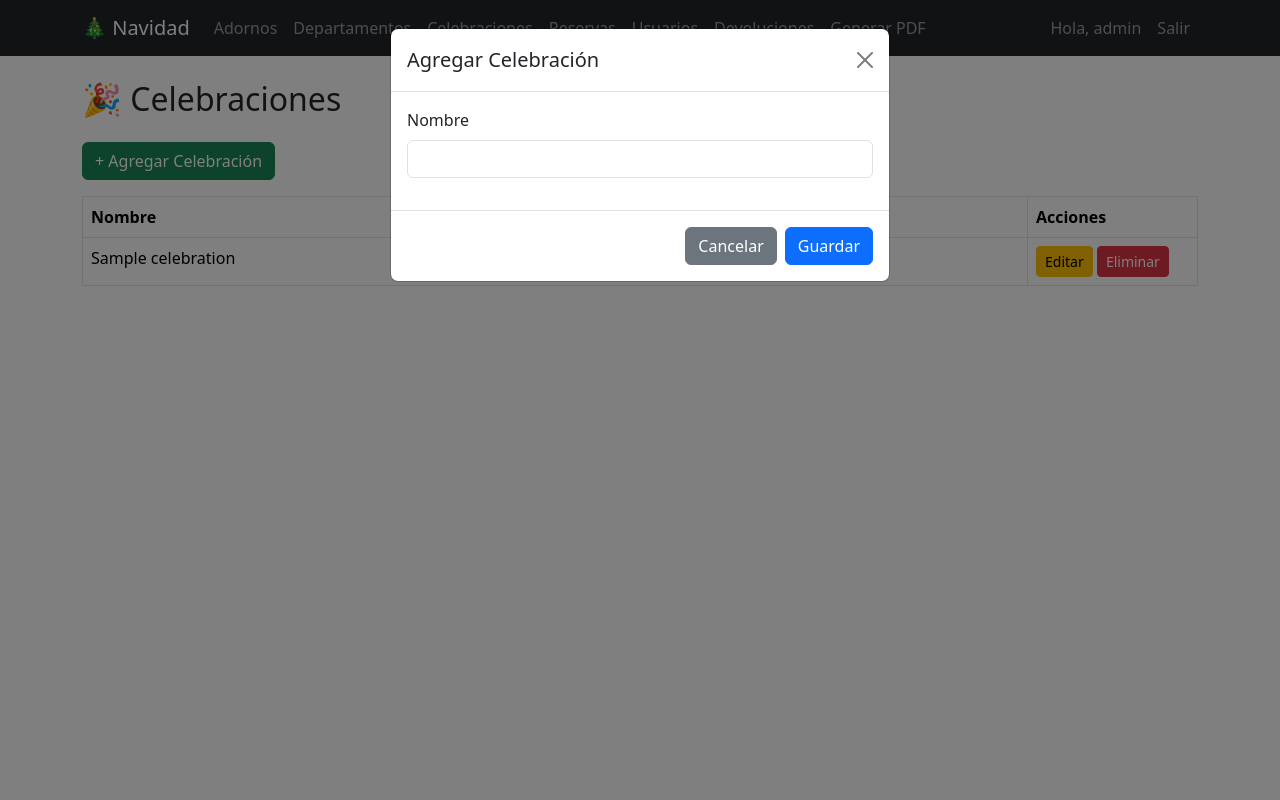
After one commit to ContaFullgas/modulo_adornos, a PHP site: page /celebrations.php in a window 1280 px wide, after a click on "+ Agregar Celebración". The commit adds this page. Run offline with PHP 8.4, Linux system fonts and the light colour scheme; a user stored in the database is signed in; data comes from the database, SQL or seed files in the repository; tables that the repository leaves empty or names only in its code hold one stand-in row (values such as "Sample post").

Commit message:
Se agrego una pestaña para administrar las celebraciones

```diff
--- /dev/null
+++ b/public/celebrations.php
@@ -0,0 +1,125 @@
+<?php
+require_once __DIR__ . '/../config/auth.php';
+require_login();
+?>
+<!DOCTYPE html>
+<html>
+<head>
+    <meta charset="utf-8">
+    <title>Celebraciones</title>
+    <link href="https://cdn.jsdelivr.net/npm/bootstrap@5.3.3/dist/css/bootstrap.min.css" rel="stylesheet">
+</head>
+<body>
+<?php include("navbar.php"); ?>
+
+<div class="container">
+    <h2 class="mb-4">🎉 Celebraciones</h2>
+
+    <?php if(current_user()['role'] === 'admin'): ?>
+      <button type="button" class="btn btn-success mb-3" data-bs-toggle="modal" data-bs-target="#addCelebrationModal">
+        + Agregar Celebración
+      </button>
+    <?php endif; ?>
+
+    <table class="table table-bordered">
+        <thead>
+          <tr>
+            <th>Nombre</th>
+            <?php if(current_user()['role'] === 'admin'): ?>
+              <th style="width:170px">Acciones</th>
+            <?php endif; ?>
+          </tr>
+        </thead>
+        <tbody>
+        <?php
+        $res = $conn->query("SELECT * FROM celebrations ORDER BY name");
+        while ($row = $res->fetch_assoc()):
+            $id = (int)$row['id'];
+            $name = htmlspecialchars($row['name']);
+        ?>
+        <tr>
+            <td><?= $name ?></td>
+            <?php if(current_user()['role'] === 'admin'): ?>
+            <td>
+              <!-- Editar: abre modal -->
+              <button
+                class="btn btn-sm btn-warning"
+                type="button"
+                data-bs-toggle="modal"
+                data-bs-target="#editCelebrationModal"
+                data-id="<?= $id ?>"
+                data-name="<?= $name ?>"
+              >Editar</button>
+
+              <!-- Eliminar: POST -->
+              <form method="POST" action="celebration_action.php?action=delete" style="display:inline-block" onsubmit="return confirm('Eliminar celebración «<?= addslashes($row['name']) ?>»?');">
+                <input type="hidden" name="id" value="<?= $id ?>">
+                <button class="btn btn-sm btn-danger" type="submit">Eliminar</button>
+              </form>
+            </td>
+            <?php endif; ?>
+        </tr>
+        <?php endwhile; ?>
+        </tbody>
+    </table>
+</div>
+
+<!-- Modal Agregar -->
+<div class="modal fade" id="addCelebrationModal" tabindex="-1" aria-labelledby="addCelebrationLabel" aria-hidden="true">
+  <div class="modal-dialog">
+    <form method="POST" action="celebration_action.php?action=create" class="modal-content" id="addCelebrationForm">
+      <div class="modal-header">
+        <h5 class="modal-title" id="addCelebrationLabel">Agregar Celebración</h5>
+        <button type="button" class="btn-close" data-bs-dismiss="modal" aria-label="Cerrar"></button>
+      </div>
+      <div class="modal-body">
+        <div class="mb-3">
+          <label class="form-label">Nombre</label>
+          <input name="name" class="form-control" required>
+        </div>
+      </div>
+      <div class="modal-footer">
+        <button type="button" class="btn btn-secondary" data-bs-dismiss="modal">Cancelar</button>
+        <button type="submit" class="btn btn-primary">Guardar</button>
+      </div>
+    </form>
+  </div>
+</div>
+
+<!-- Modal Editar -->
+<div class="modal fade" id="editCelebrationModal" tabindex="-1" aria-labelledby="editCelebrationLabel" aria-hidden="true">
+  <div class="modal-dialog">
+    <form method="POST" action="celebration_action.php?action=edit" class="modal-content" id="editCelebrationForm">
+      <div class="modal-header">
+        <h5 class="modal-title" id="editCelebrationLabel">Editar Celebración</h5>
+        <button type="button" class="btn-close" data-bs-dismiss="modal" aria-label="Cerrar"></button>
+      </div>
+      <div class="modal-body">
+        <input type="hidden" name="id" id="edit_celebration_id">
+        <div class="mb-3">
+          <label class="form-label">Nombre</label>
+          <input name="name" id="edit_celebration_name" class="form-control" required>
+        </div>
+      </div>
+      <div class="modal-footer">
+        <button type="button" class="btn btn-secondary" data-bs-dismiss="modal">Cancelar</button>
+        <button type="submit" class="btn btn-primary">Guardar cambios</button>
+      </div>
+    </form>
+  </div>
+</div>
+
+<script src="https://cdn.jsdelivr.net/npm/bootstrap@5.3.3/dist/js/bootstrap.bundle.min.js"></script>
+<script>
+// Rellenar modal editar
+var editModal = document.getElementById('editCelebrationModal');
+editModal.addEventListener('show.bs.modal', function (event) {
+  var button = event.relatedTarget;
+  var id = button.getAttribute('data-id');
+  var name = button.getAttribute('data-name');
+  document.getElementById('edit_celebration_id').value = id;
+  document.getElementById('edit_celebration_name').value = name;
+});
+</script>
+</body>
+</html>
--- a/public/navbar.php
+++ b/public/navbar.php
@@ -10,6 +10,7 @@ $user = is_logged_in() ? current_user() : null;
       <ul class="navbar-nav me-auto">
         <li class="nav-item"><a class="nav-link" href="items.php">Adornos</a></li>
         <li class="nav-item"><a class="nav-link" href="departments.php">Departamentos</a></li>
+        <li class="nav-item"><a class="nav-link" href="celebrations.php">Celebraciones</a></li>
         <!-- <li class="nav-item"><a class="nav-link" href="reserve.php">Reservar</a></li> -->
         <li class="nav-item"><a class="nav-link" href="reservations.php">Reservas</a></li>
         <?php if($user && $user['role'] === 'admin'): ?>
```
Also changed, not shown: public/celebration_action.php (added, +91 -0 lines).
